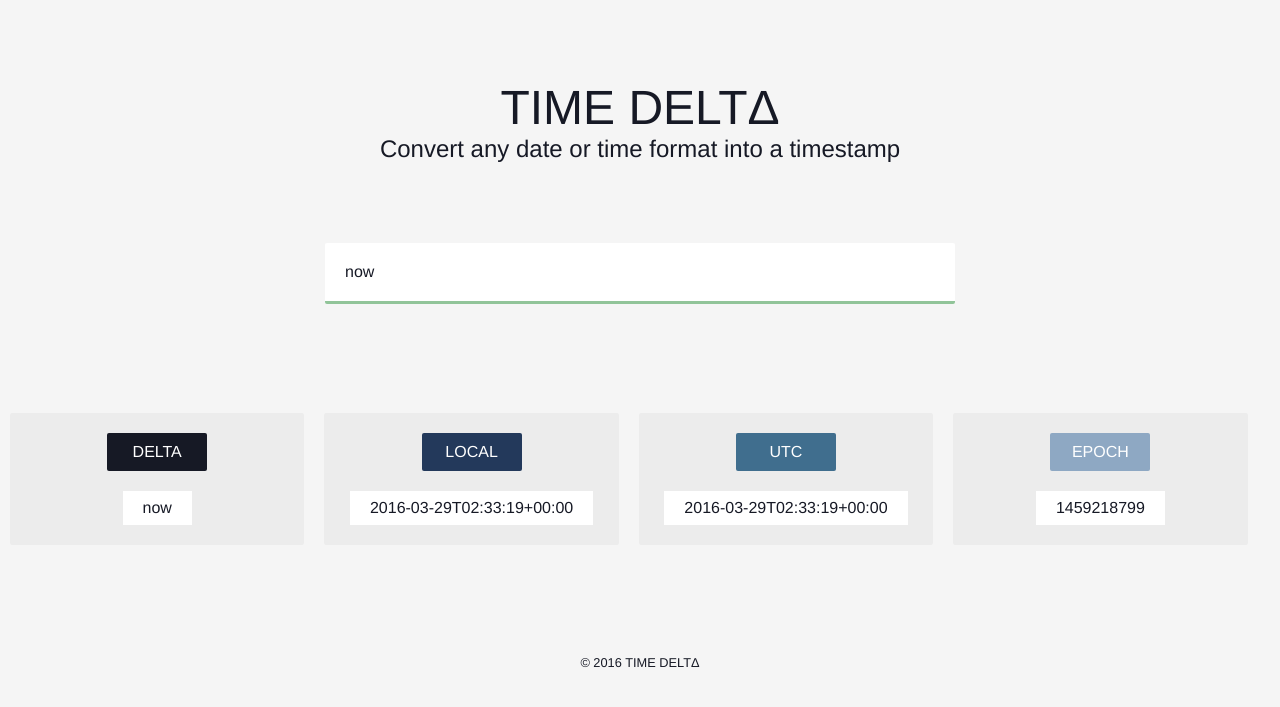
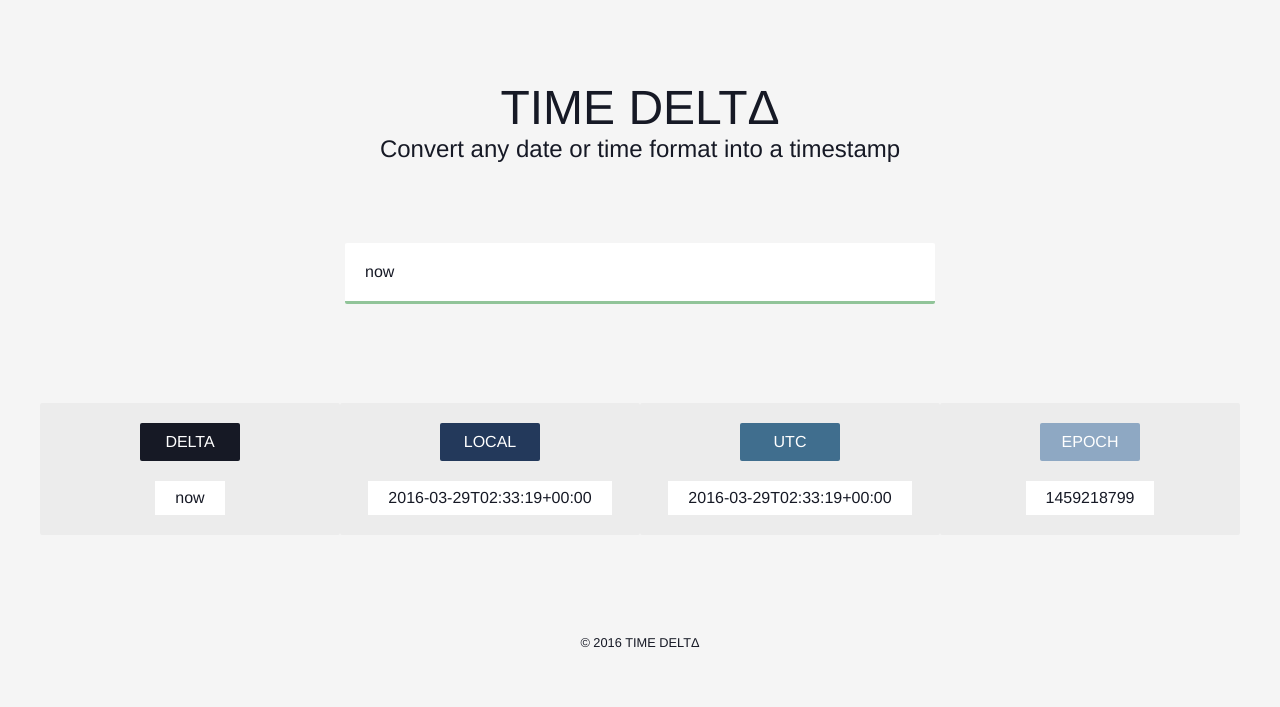
Before and after one commit to hellojacq/timedelta, a Python web app: template templates/index.html in a window 1280 px wide. Shown: the top 707 px of the page. Run offline with Jinja, Linux system fonts and the light colour scheme; the template is opened without the code that fills it, so the values that code supplies are empty; some web fonts are replaced.

Commit message:
modified grid layout

```diff
--- a/static/css/main.css
+++ b/static/css/main.css
@@ -16,7 +16,7 @@ html {
 
 #page {
   width: auto;
-  margin: auto;
+  margin: 0 auto;
 }
 
 #query {
@@ -68,46 +68,10 @@ input[type="text"] {
 
 .output {
   width: auto;
-  margin: 20px;
   background-color: #ECECEC;
   padding: 20px;
   border-radius: 2px;
   float: none;
-}
-
-@media (min-width: 768px) {
-  #page {
-    width: 100%;
-    margin: auto;
-  }
-
-  .output {
-    width: 45%;
-    margin: 10px;
-    float: left;
-  }
-
-  input[type="text"] {
-    width: 80%;
-  }
-}
-
-@media (min-width: 1280px) {
-  #page {
-    width: 100%;
-    margin: auto;
-  }
-  .output {
-    width: 23%;
-    margin: 10px;
-    float: left;
-    display: inline;
-    clear: none;
-  }
-
-  input[type="text"] {
-    width: 50%;
-  }
 }
 
 .output-name {
@@ -169,3 +133,27 @@ footer {
   text-align: center;
   margin: 20px;
 }
+
+@media (min-width: 480px) {
+  .output {
+    width: 45%;
+    float: left;
+  }
+  input[type="text"] {
+    width: 80%;
+  }
+}
+
+@media (min-width: 1280px) {
+  #content {
+    width: 1200px;
+    margin: auto;
+  }
+  .output {
+    width: 25%;
+    float: left;
+  }
+  input[type="text"] {
+    width: 50%;
+  }
+}
```
